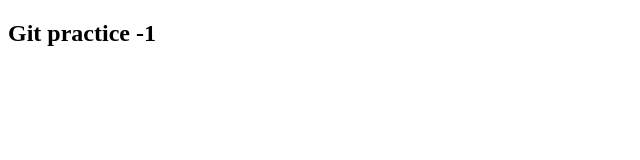
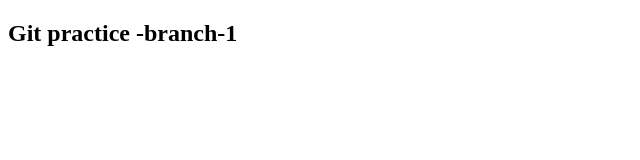
Before and after one commit to monayemhossain/git-practice, a plain HTML site: page index.html in a window 1280 px wide. Shown: the whole page, without its empty margins (0-640 px from the left). Drawn offline with Linux system fonts and the light colour scheme.

Commit message:
push to branch 1

```diff
--- a/index.html
+++ b/index.html
@@ -7,6 +7,6 @@
     <title>Document</title>
 </head>
 <body>
-    <h2> Git practice -1</h2>
+    <h2> Git practice -branch-1 </h2>
 </body>
 </html>
```
